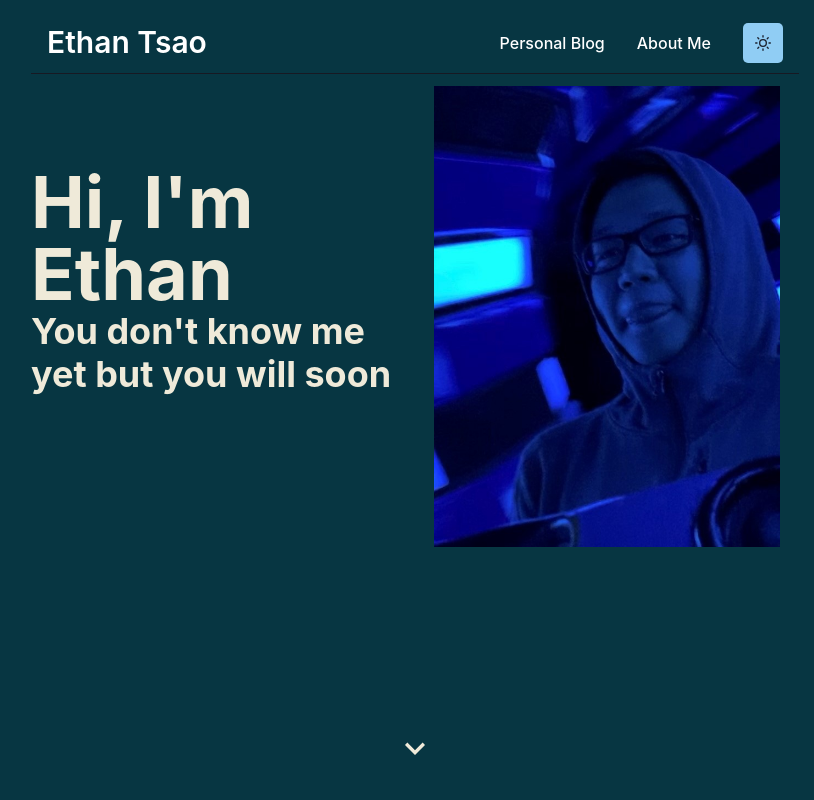
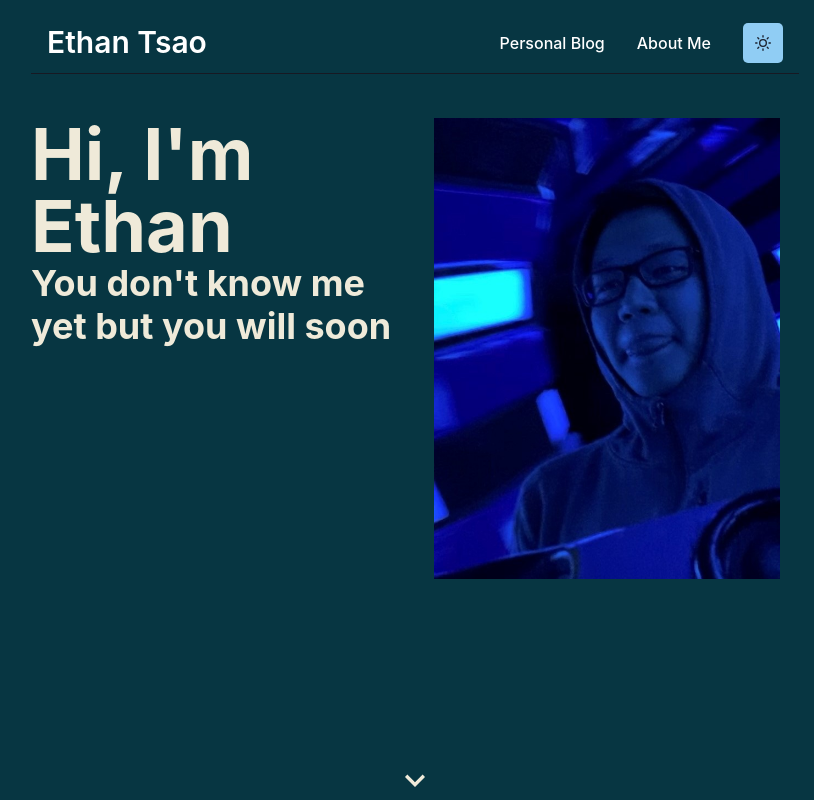
Before and after one commit to Ethan-Tsao/markdown-blog, a Next.js app: page / in a window 1280 px wide. Shown: the top 800 px of the page, without its empty margins (225-1039 px from the left). Built offline with nearby package versions, Linux system fonts and the light colour scheme.

Commit message:
home page header margin

```diff
--- a/pages/index.tsx
+++ b/pages/index.tsx
@@ -31,13 +31,9 @@ const Home = () => {
     >
       <Navbar />
       {/* Heading */}
-      <SimpleGrid columns={{ base: 1, xl: 2 }} h="80vh">
+      <SimpleGrid columns={{ base: 1, xl: 2 }} h="80vh" mt="2rem">
         <Box align="center" maxH="50%">
-          <Heading
-            textAlign="left"
-            size="4xl"
-            mt={{ base: "2rem", md: "5rem" }}
-          >
+          <Heading textAlign="left" size="4xl">
             Hi, I&apos;m Ethan
           </Heading>
           <Heading textAlign="left" size="xl">
@@ -64,7 +60,7 @@ const Home = () => {
         />
       </Box>
 
-      {/* <Divider /> */}
+      <Divider />
 
       {/* Testimonials */}
       <Box h="100vh">
```
